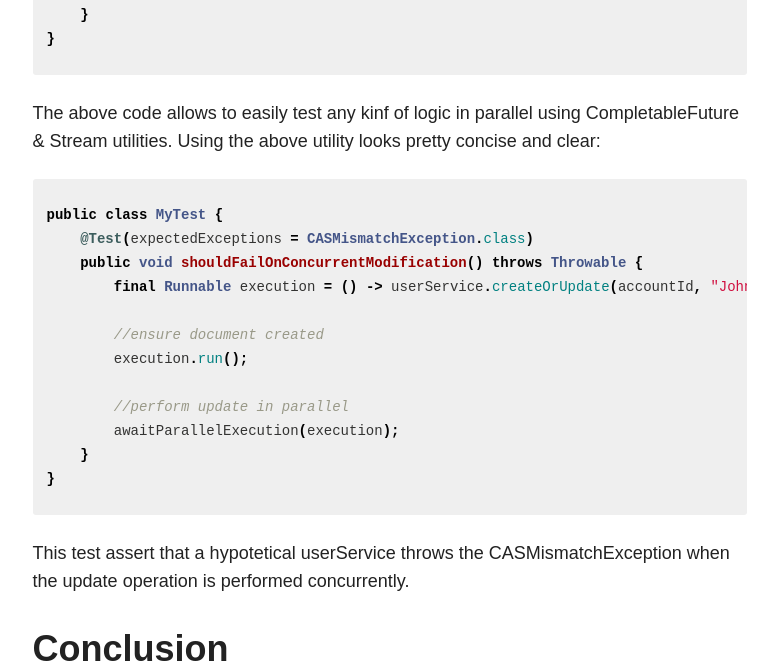
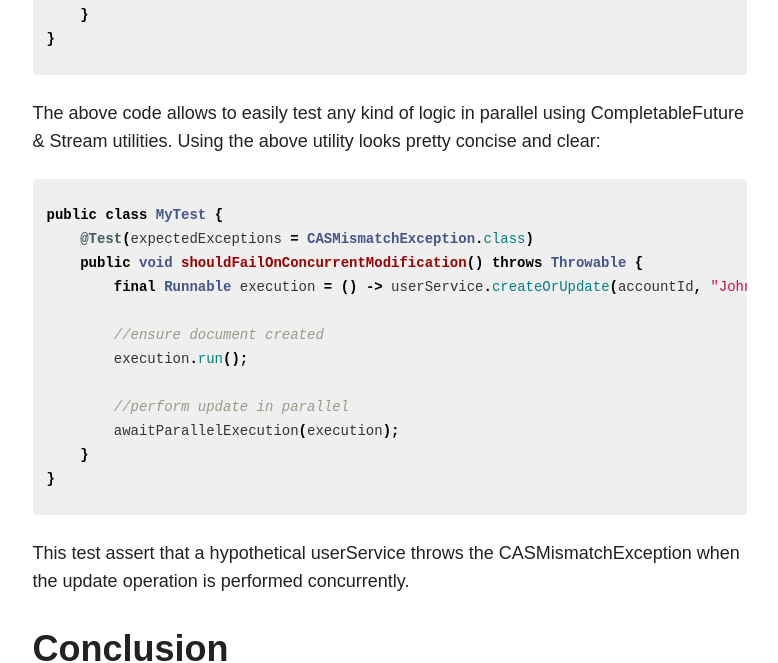
Before and after one commit to alexo/alexo.github.com, a Jekyll site: the page built from _posts/blog/2016-09-21-unit-testing-parallel-code.md, in a window 1280 px wide and 900 px high, scrolled down 1263 px. Shown: the part 157-820 px from the top of the window, without its empty margins (347-1125 px from the left). Built offline with Jekyll 4.4.1, drawn with Linux system fonts in a browser that asks for light colours; nearby versions of some CDN libraries; comment, search, counter and statistics services are not loaded.

Commit message:
fix typo

```diff
--- a/_posts/blog/2016-09-21-unit-testing-parallel-code.md
+++ b/_posts/blog/2016-09-21-unit-testing-parallel-code.md
@@ -40,7 +40,7 @@ public class TestUtils {
 }
 {% endhighlight %}
 
-The above code allows to easily test any kinf of logic in parallel using CompletableFuture & Stream utilities. Using the above utility looks pretty concise and clear:
+The above code allows to easily test any kind of logic in parallel using CompletableFuture & Stream utilities. Using the above utility looks pretty concise and clear:
 
 {% highlight java %}
 public class MyTest {
@@ -57,7 +57,7 @@ public class MyTest {
 }
 {% endhighlight %}
 
-This test assert that a hypotetical userService throws the CASMismatchException when the update operation is performed concurrently.
+This test assert that a hypothetical userService throws the CASMismatchException when the update operation is performed concurrently.
 
 
 
```
